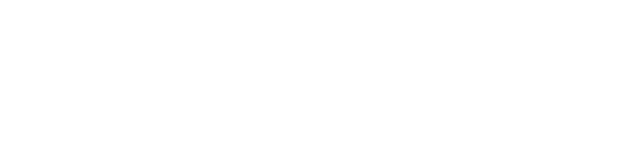
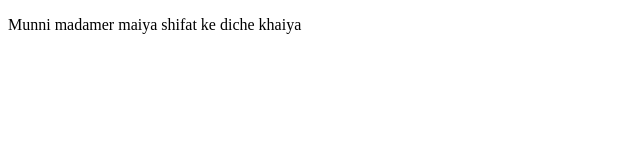
Before and after one commit to MdSHiFaTRaHMaN/hello-world, a plain HTML site: page index.html in a window 1280 px wide. Shown: the whole page, without its empty margins (0-640 px from the left). Drawn offline with Linux system fonts and the light colour scheme.

Commit message:
rosny vabi

```diff
--- a/index.html
+++ b/index.html
@@ -6,6 +6,6 @@
     <title>Hello World</title>
 </head>
 <body>
-
+    <p>Munni madamer maiya shifat ke diche khaiya</p>
 </body>
 </html>
--- /dev/null
+++ b/style.css
@@ -0,0 +1,3 @@
+*{
+    color: red;
+}
```
